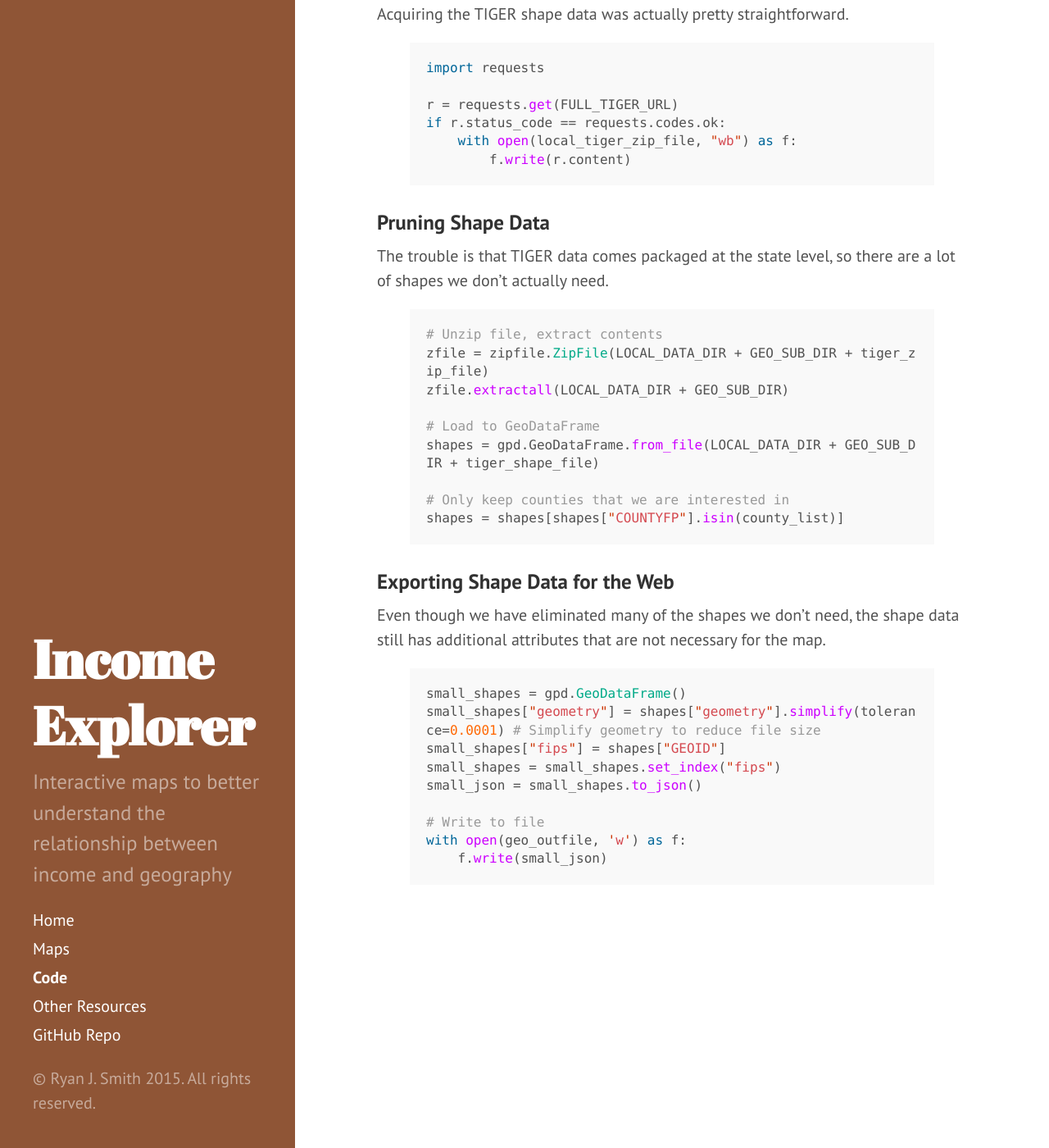
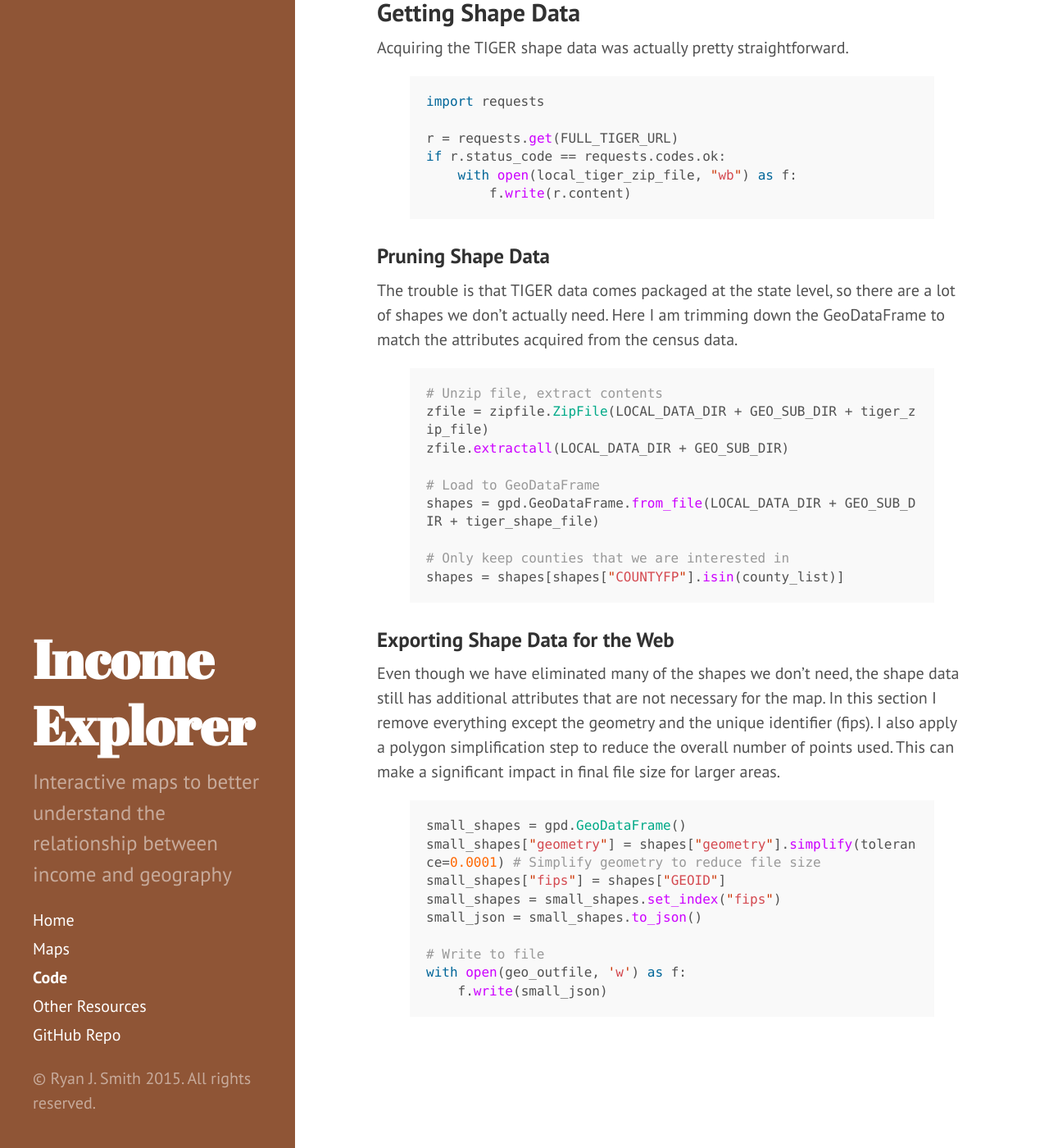
Before and after one commit to Ryan-J-Smith/income-explorer, a Jekyll site: the page built from code.md, in a window 1280 px wide and 1400 px high, scrolled down 1968 px. Shown: the whole window at 82% size. Built offline with Jekyll 4.4.1, drawn with Linux system fonts in a browser that asks for light colours; Markdown is read by kramdown in place of the engine named in the settings; some of the changed text lies outside the part shown.

Commit message:
Updated code

```diff
--- a/code.md
+++ b/code.md
@@ -3,9 +3,9 @@
 title: Code
 ---
 
-Code for acquiring and cleaning data
+Here I will go over my basic code for acquiring data for this project. The following are largely excerpted from [iPython Notebooks](https://github.com/Ryan-J-Smith/income-explorer/tree/gh-pages/notebooks) I created for this project
 
-Here I will go over my basic code for acquiring data for this project:
+### Initial declarations and imports
 
 {% highlight python %}
 import os.path
@@ -89,7 +89,7 @@
 
 ### Pruning Shape Data
 
-The trouble is that TIGER data comes packaged at the state level, so there are a lot of shapes we don't actually need.
+The trouble is that TIGER data comes packaged at the state level, so there are a lot of shapes we don't actually need.  Here I am trimming down the GeoDataFrame to match the attributes acquired from the census data.
 
 {% highlight python %}
 # Unzip file, extract contents
@@ -105,7 +105,7 @@
 
 ### Exporting Shape Data for the Web
 
-Even though we have eliminated many of the shapes we don't need, the shape data still has additional attributes that are not necessary for the map.
+Even though we have eliminated many of the shapes we don't need, the shape data still has additional attributes that are not necessary for the map.  In this section I remove everything except the geometry and the unique identifier (fips).  I also apply a polygon simplification step to reduce the overall number of points used.  This can make a significant impact in final file size for larger areas.
 
 {% highlight python %}
 small_shapes = gpd.GeoDataFrame()
```
